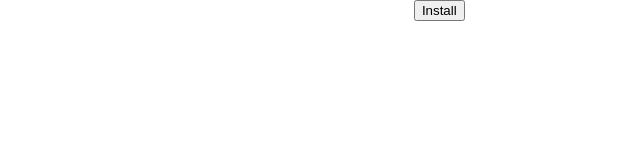
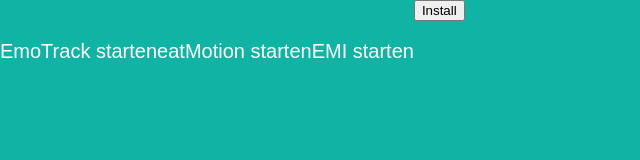
Before and after one commit to justafluggast/emotrack2.github.io, a plain HTML site: page index.html in a window 1280 px wide. Shown: the whole page, without its empty margins (0-640 px from the left). Drawn offline with Linux system fonts and the light colour scheme.

Commit message:
Update style.css

```diff
--- a/style.css
+++ b/style.css
@@ -1,5 +1,5 @@
 body {
-  background-color: #FFFFFF;
+  background-color: #11B3A5;
 
 }
 
```
